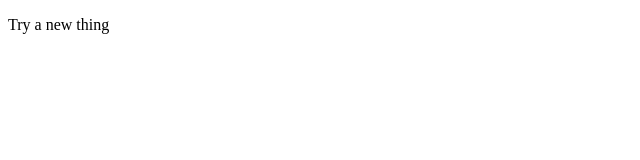
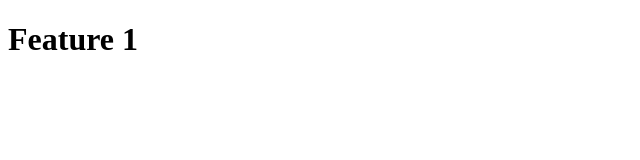
Before and after one commit to DanielDaviesUdoh/password, a plain HTML site: page index.html in a window 1280 px wide. Shown: the whole page, without its empty margins (0-640 px from the left). Drawn offline with Linux system fonts and the light colour scheme.

Commit message:
feature1

```diff
--- a/index.html
+++ b/index.html
@@ -6,6 +6,6 @@
   <title>Document</title>
 </head>
 <body>
-  <p>Try a new thing</p>
+  <h1>Feature 1</h1>
 </body>
 </html>
```
